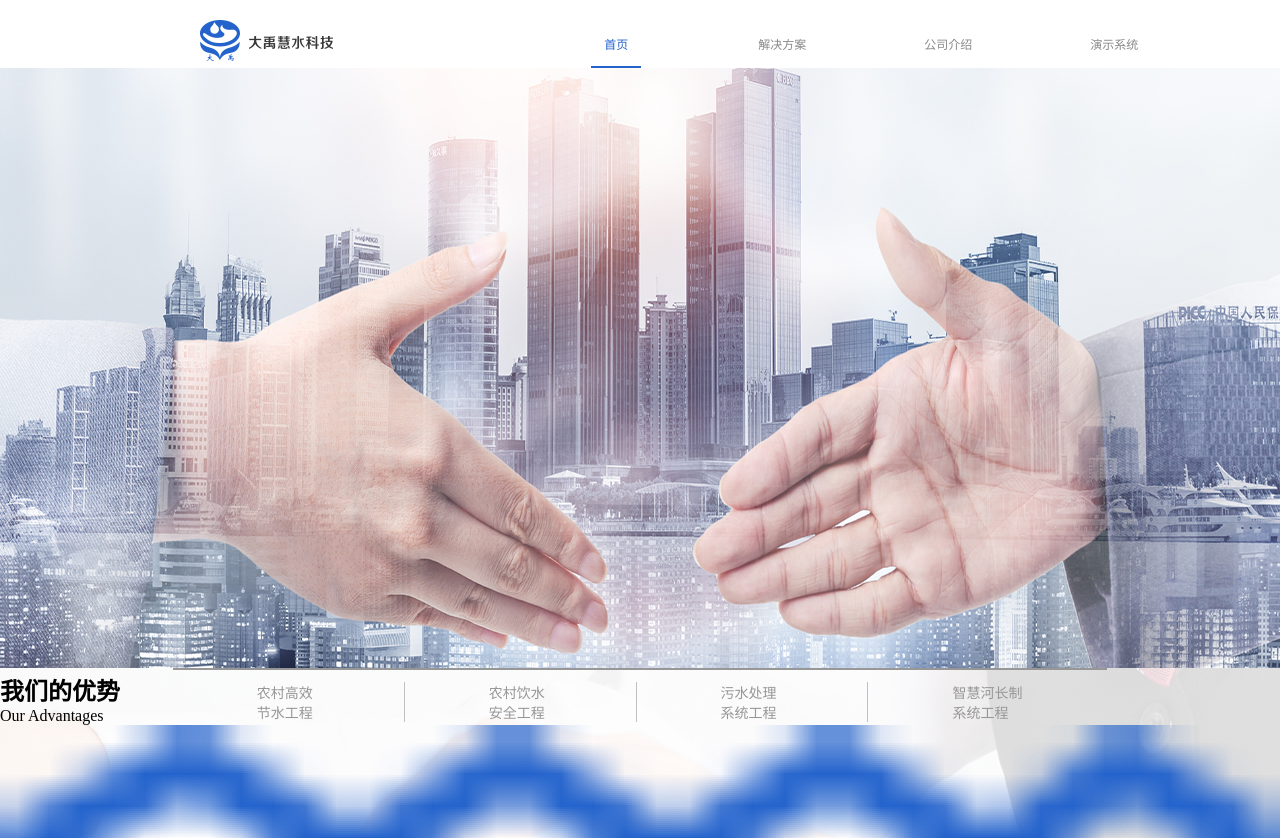
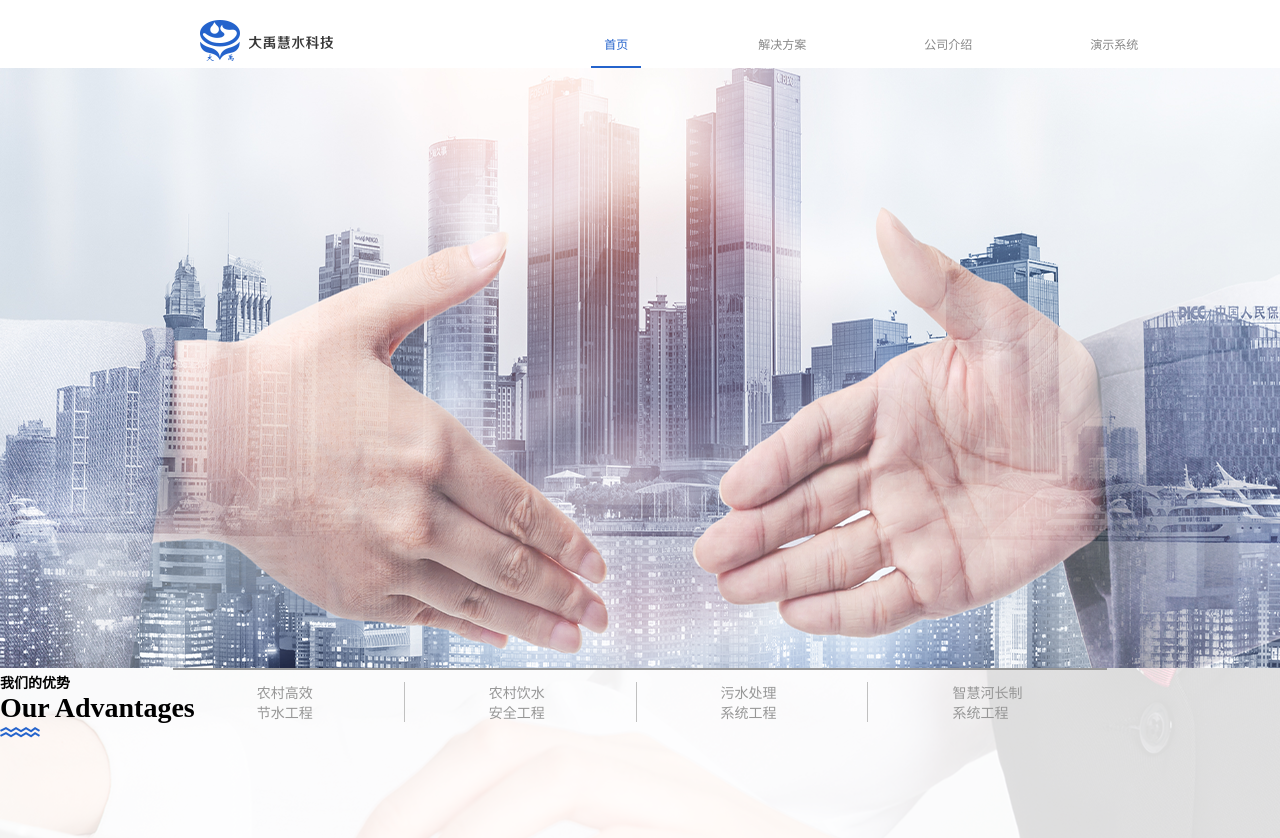
Before and after one commit to yanglixinflw/dayuhuishuiguanwang, a Vue app: page /companyProfile in a window 1280 px wide. Shown: the top 838 px of the page. Built offline with nearby package versions, Linux system fonts and the light colour scheme.

Commit message:
高度调整

```diff
--- a/src/components/CompanyProfile/CompanyProfile.vue
+++ b/src/components/CompanyProfile/CompanyProfile.vue
@@ -4,8 +4,8 @@
          <section>
              <div class="title">
                  <h1>我们的优势</h1>
-                 <div>Our Advantages</div>
-                 <img src='../../assets/icon.png'/>
+                 <div class='EnTitle'>Our Advantages</div>
+                 <img class="icon" src='../../assets/icon.png'/>
              </div>
          </section>
     </div>
@@ -25,8 +25,18 @@ export default {
             width: 100%;
             height: 100%;
         }
+        .title{
+            h1{
+                font-size: 14px;
+            }
+            .EnTitle{
+                font-size: 28px;
+                font-weight: bold;
+            }
+            .icon{
+                width: 40px;
+            }
+        }
     }
-    .title{
 
-    }
 </style>
--- a/src/components/Solution/Solution.vue
+++ b/src/components/Solution/Solution.vue
@@ -10,11 +10,9 @@
 </script>
 <style lang="less" scoped>
     .solution{
-        width: 100%;
-        height: 600px;
         img{
             width: 100%;
-            height: 100%;
+            height: 600px;
         }
     }
 </style>
```
